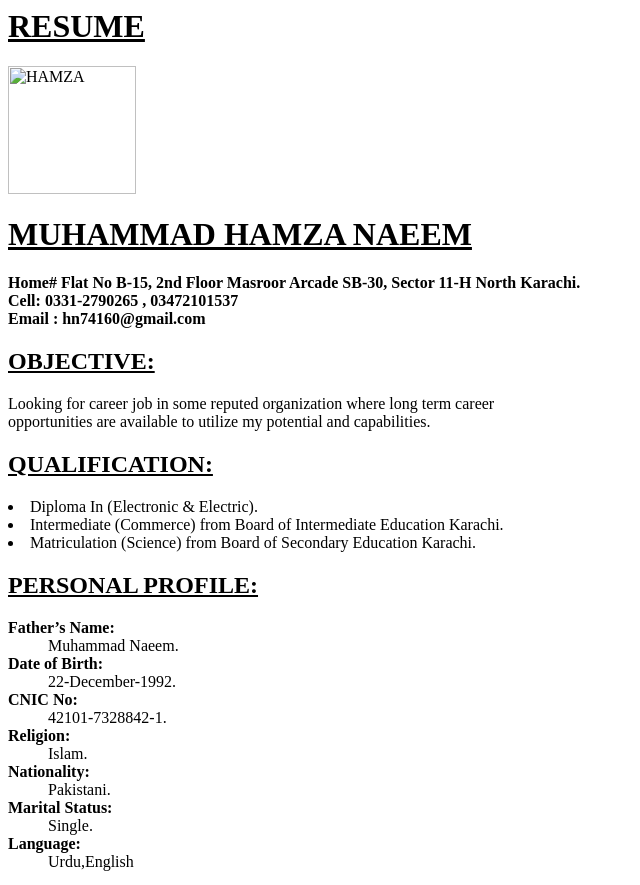
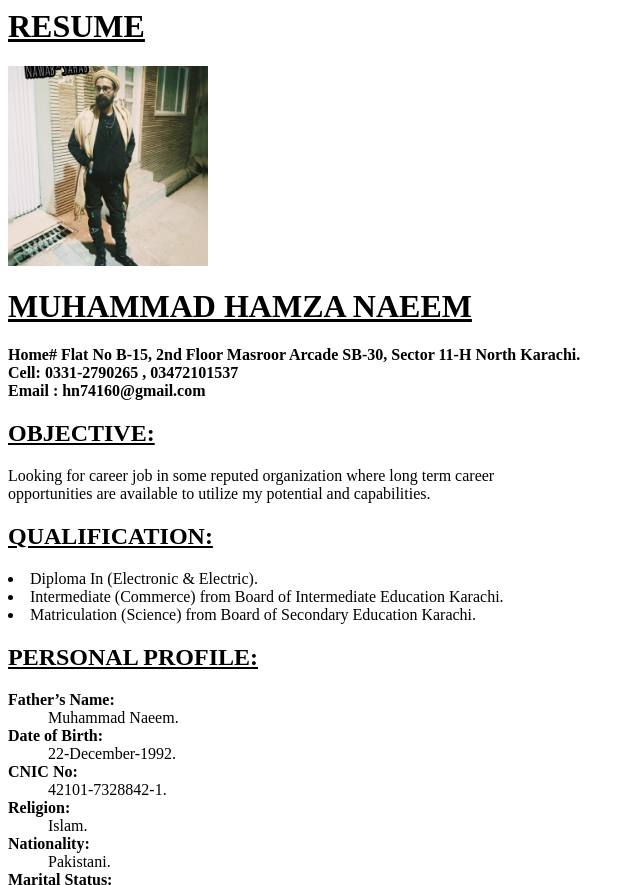
Before and after one commit to hamzanaeem92/B9-My-Curriculum-vitae, a plain HTML site: page index.html in a window 1280 px wide. Shown: the top 885 px of the page, without its empty margins (0-640 px from the left). Drawn offline with Linux system fonts and the light colour scheme.

Commit message:
picture change

```diff
--- a/index.html
+++ b/index.html
@@ -9,7 +9,7 @@
     <u>
         <h1>RESUME</h1>
     </u>
-    <img src="nawab.jpg" alt="HAMZA" style="width:128px;height:128px;"/>
+    <img src="./nawab.jpg.jpg" alt="HAMZA" style="width:200px;height:200px;"/>
     <u>
         <h1>MUHAMMAD HAMZA NAEEM</h1>
     </u>
```
Also changed, not shown: nawab.jpg.jpg (added).
